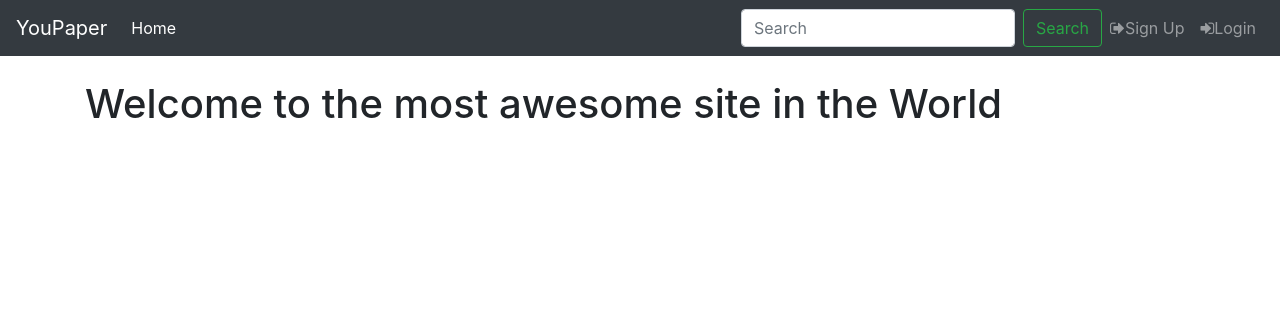
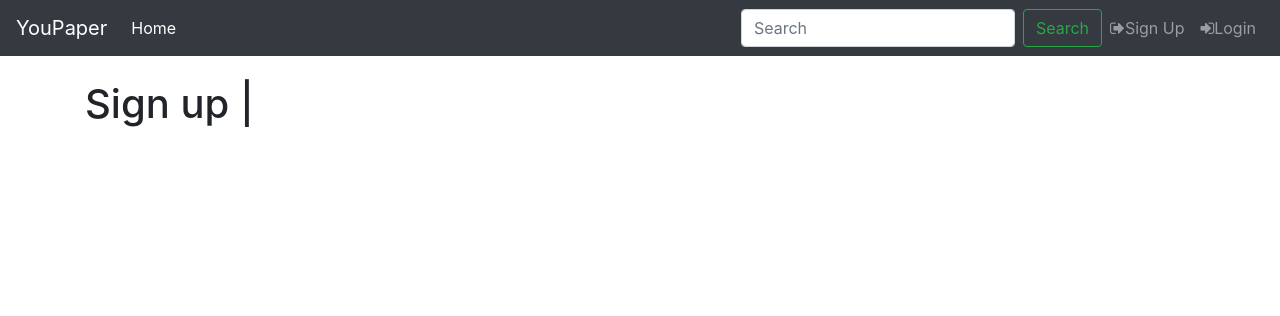
Before and after one commit to rajesh-zero/youpaper, a Django app: page / in a window 1280 px wide. Shown: the top 316 px of the page. Run offline with Django 3.2, Linux system fonts and the light colour scheme; some libraries are stand-ins or nearby versions.

Commit message:
added typed.js for home animation

```diff
--- a/templates/home.html
+++ b/templates/home.html
@@ -8,6 +8,7 @@
     {% load static %}
     <link rel="stylesheet" href="{%static 'bootstrap/css/bootstrap.min.css'%}">
     <link rel="stylesheet" href="https://stackpath.bootstrapcdn.com/font-awesome/4.7.0/css/font-awesome.min.css">
+    <script type="text/javascript" src="https://cdn.jsdelivr.net/npm/typed.js"></script>
 </head>
 <body>
 <div>
@@ -16,7 +17,6 @@
     <button class="navbar-toggler" type="button" data-toggle="collapse" data-target="#navbarSupportedContent" aria-controls="navbarSupportedContent" aria-expanded="false" aria-label="Toggle navigation">
         <span class="navbar-toggler-icon"></span>
     </button>
-
     <div class="collapse navbar-collapse" id="navbarSupportedContent">
         <ul class="navbar-nav mr-auto">
         <li class="nav-item active">
@@ -43,18 +43,20 @@
         </li>
         </ul>
         </div>
-
-
-
     </div>
     </nav>
 </div>
 
+<!-- main body starting from here-->
+    <br>
+    <div class='container'>
+    <div class="form-group">
+        <h1><span id="typed"></span></h1>
+    </div>
+    </div>
 
-<div class='container'>
-<br>
-<h1>Welcome to the most awesome site in the World</h1>
-</div>
+<!-- <div id="typed-strings">
+  </div> -->
 
 
 
@@ -63,5 +65,17 @@
     <script src="{%static 'bootstrap/js/jquery-3.3.1.slim.min.js'%}"></script>
     <script src="{%static 'bootstrap/js/popper.min.js'%}"></script>
     <script src="{%static 'bootstrap/js/bootstrap.min.js'%}"></script>
+
+    <script>
+     var typed = new Typed('#typed',{
+                    strings:["Welcome to the most awesome site in the World!","Sign up to explore!"],
+                    backSpeed: 15,
+                    smartBackspace: true,
+                    backDelay: 1200,
+                    startDelay: 1000,
+                    typeSpeed: 25,
+                    loop: true,
+                  });
+    </script>
 </body>
 </html>
```
